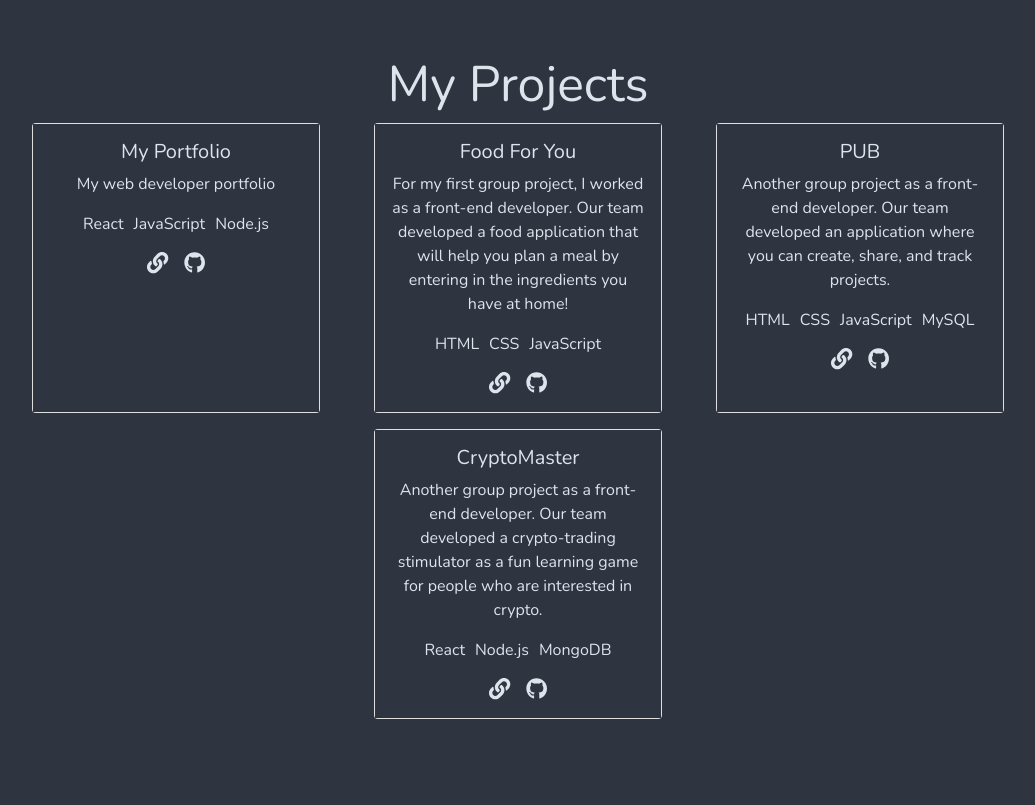
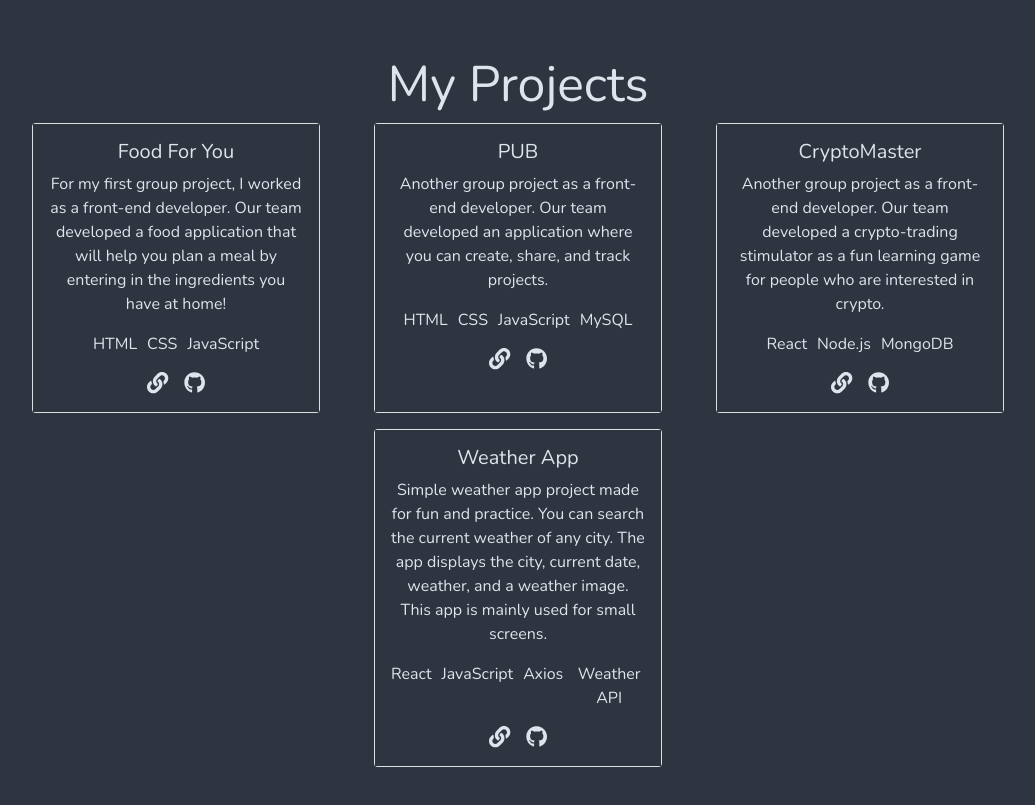
Before and after one commit to remireems/remireems.github.io, a React (Create React App) app: page / in a window 1280 px wide. Shown: the part 1560-2365 px from the top of the page, without its empty margins (122-1157 px from the left). Built offline with nearby package versions, Linux system fonts and the light colour scheme.

Commit message:
updated project data

```diff
--- a/src/projectData.js
+++ b/src/projectData.js
@@ -1,14 +1,6 @@
 export const prosData = [
   {
     id: 1,
-    title: 'My Portfolio',
-    description: 'My web developer portfolio',
-    techs: ['React', 'JavaScript', 'Node.js'],
-    link: 'https://remikim.herokuapp.com/',
-    ghLink: 'https://github.com/remireems/remireems.github.io'
-  },
-  {
-    id: 2,
     title: 'Food For You',
     description: 'For my first group project, I worked as a front-end developer. Our team developed a food application that will help you plan a meal by entering in the ingredients you have at home!',
     techs: ['HTML', 'CSS', 'JavaScript'],
@@ -16,7 +8,7 @@ export const prosData = [
     ghLink: 'https://github.com/remireems/FoodForYou'
   },
   {
-    id: 3,
+    id: 2,
     title: 'PUB',
     description: 'Another group project as a front-end developer. Our team developed an application where you can create, share, and track projects.',
     techs: ['HTML', 'CSS', 'JavaScript', 'MySQL'],
@@ -24,11 +16,19 @@ export const prosData = [
     ghLink: 'https://github.com/sequint/pub'
   },
   {
-    id: 4,
+    id: 3,
     title: 'CryptoMaster',
     description: 'Another group project as a front-end developer. Our team developed a crypto-trading stimulator as a fun learning game for people who are interested in crypto.',
     techs: ['React', 'Node.js', 'MongoDB'],
     link: 'https://vast-headland-48199.herokuapp.com/signin',
     ghLink: 'https://github.com/Lan714/CryptoMaster'
+  },
+  {
+    id: 4,
+    title: 'Weather App',
+    description: 'Simple weather app project made for fun and practice. You can search the current weather of any city. The app displays the city, current date, weather, and a weather image. This app is mainly used for small screens.',
+    techs: ['React', 'JavaScript', 'Axios', 'Weather API'],
+    link: 'https://young-woodland-57453.herokuapp.com/',
+    ghLink: 'https://github.com/remireems/weatherApp'
   }
 ]
```
